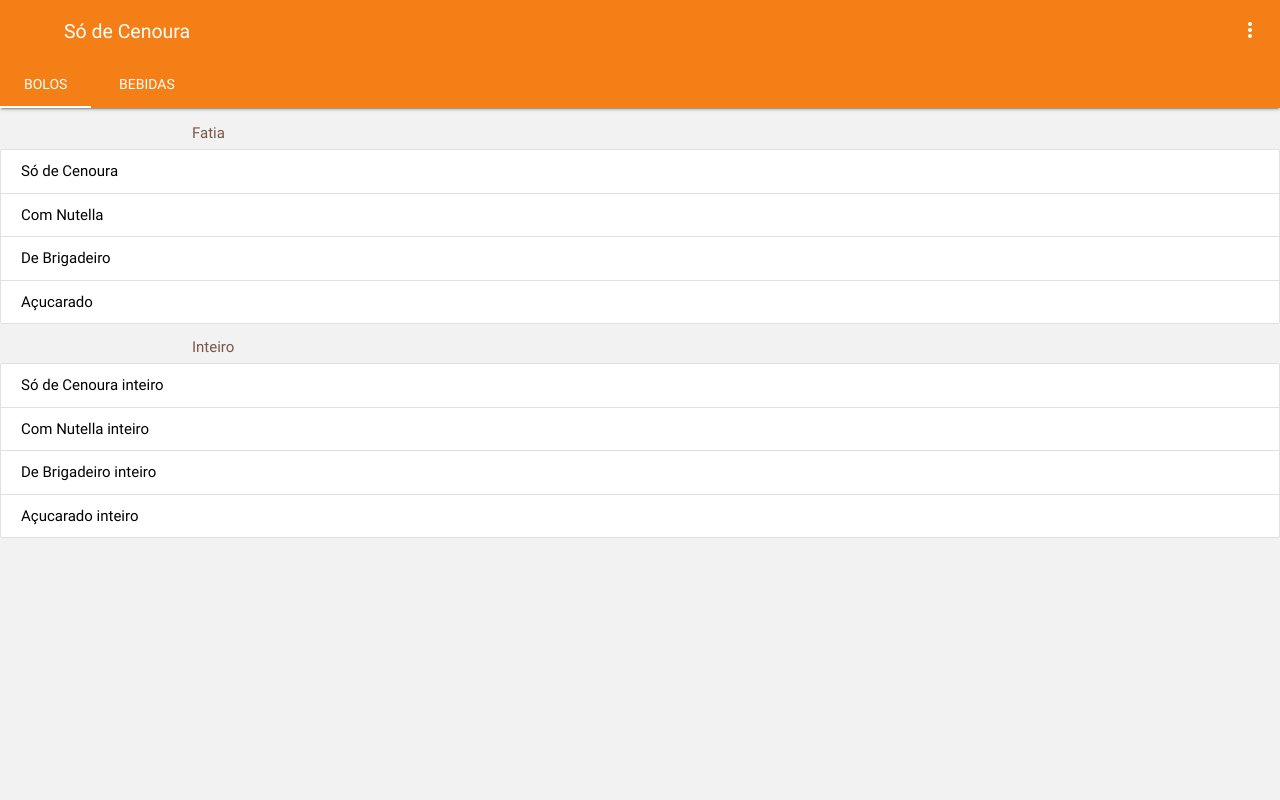
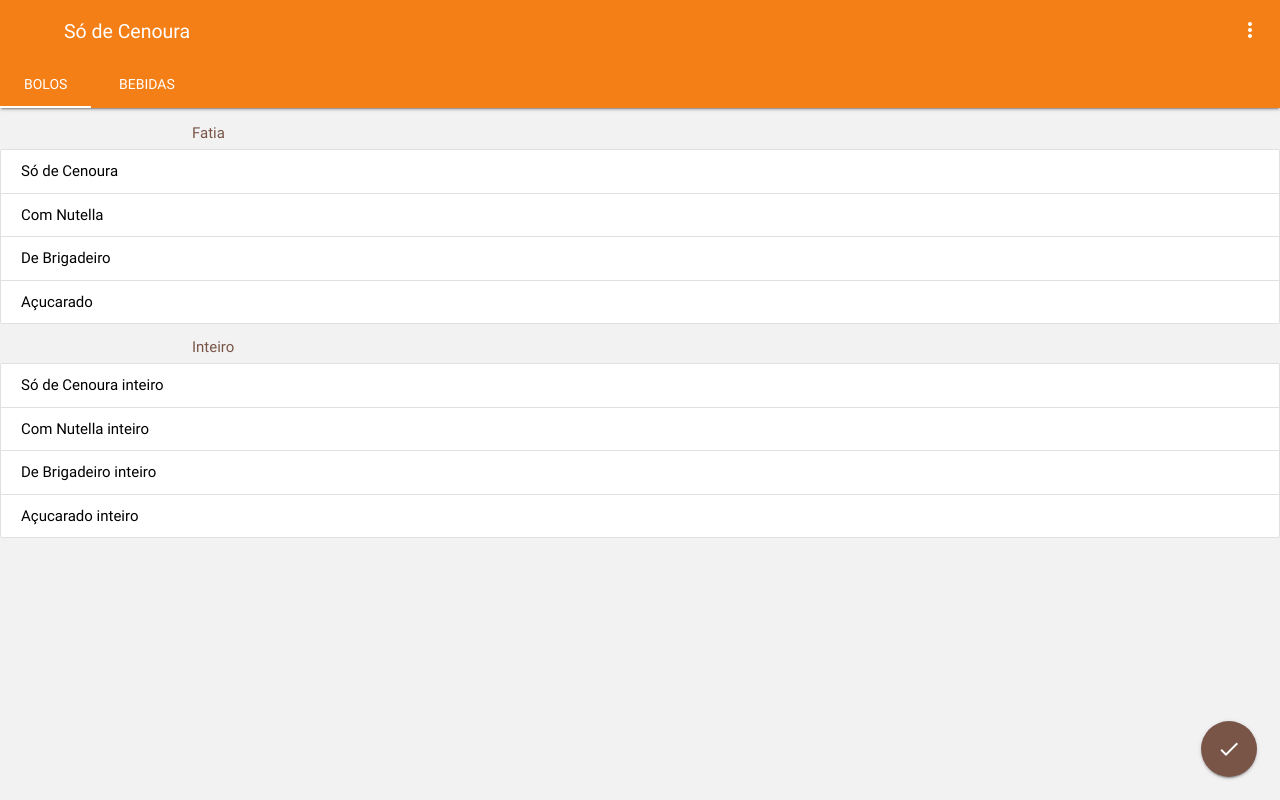
Before and after one commit to efernandes-tech/cordova-001-cdc-cenourapp, a website: page garconapp/www/index.html in a window 1280 px wide. Drawn offline with Linux system fonts and the light colour scheme.

Commit message:
9.2 floating action button

```diff
--- a/garconapp/www/index.html
+++ b/garconapp/www/index.html
@@ -57,6 +57,11 @@
             <a class="collection-item waves-effect black-text">Limão</a>
         </div>
     </div>
+    <div class="fixed-action-btn">
+        <a href="#confirmacao" id="confirmar" class="btn-floating btn-large waves-effect waves-light brown">
+            <i class="material-icons">done</i>
+        </a>
+    </div>
     <script src="js/jquery.min.js"></script>
     <script src="js/materialize.min.js"></script>
     <script src="js/app.js"></script>
```
